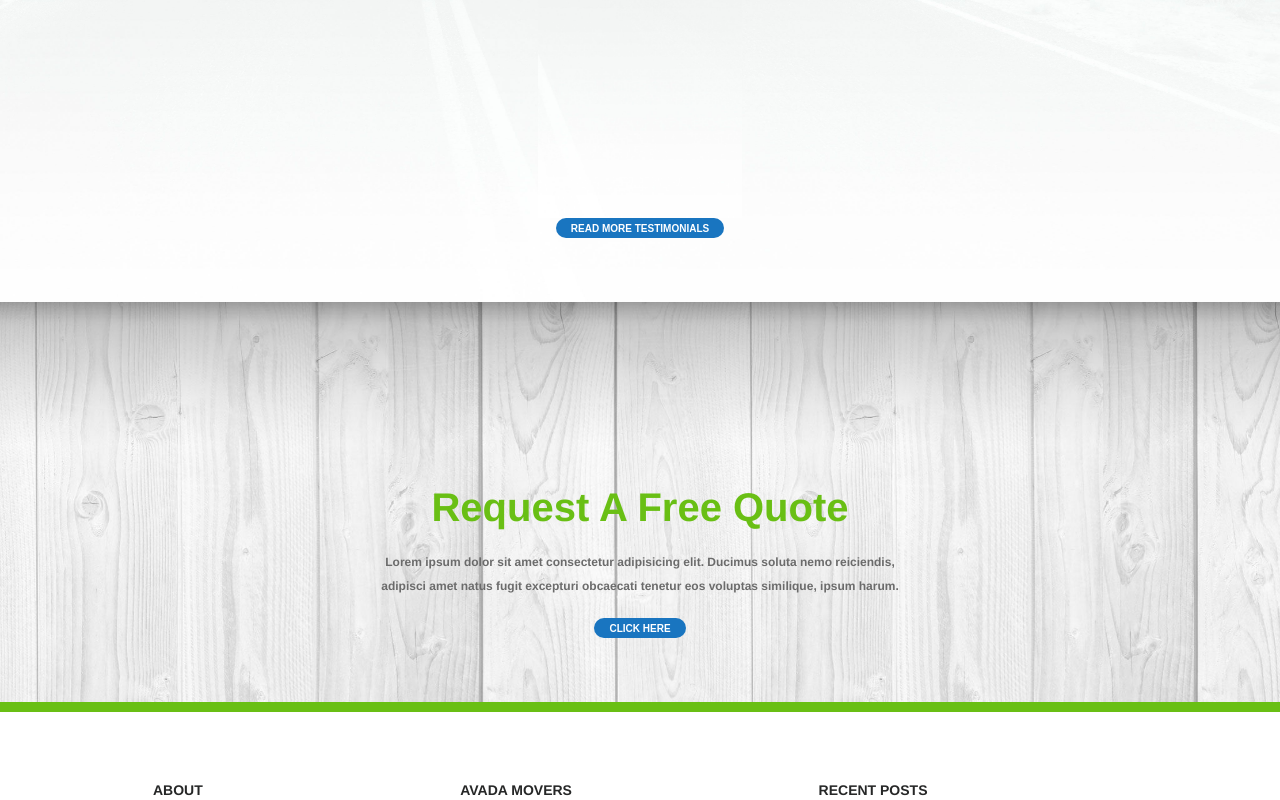
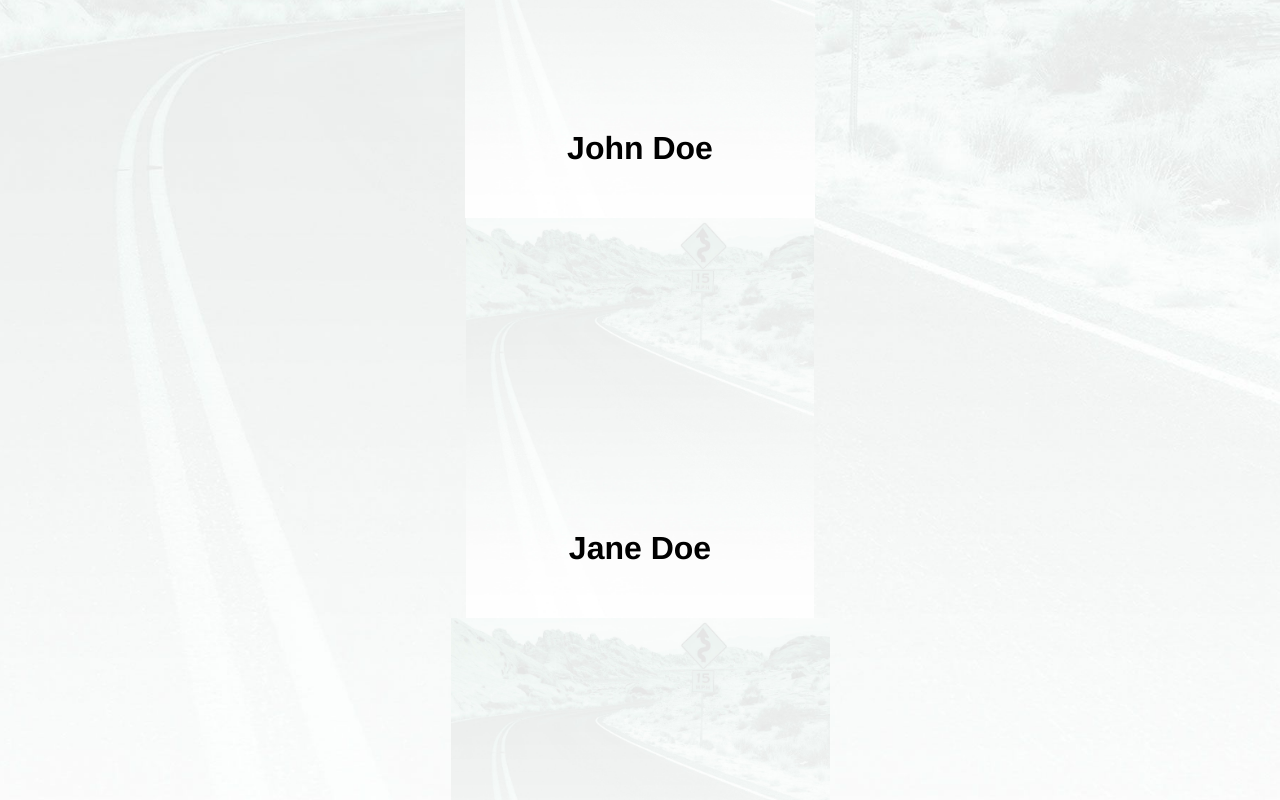
Before and after one commit to larafenny/proj-html-vuejs, a Vue app: page / in a window 1280 px wide. Shown: the part 2300-3100 px from the top of the page. Built offline with nearby package versions, Linux system fonts and the light colour scheme.

Commit message:
created props from main to testimonialsComponent and CardTestimonials

```diff
--- a/src/assets/data/testimonial.json
+++ b/src/assets/data/testimonial.json
@@ -2,16 +2,16 @@
     {
         "image": "@/images/avada-movers-serviceonephoto-final-600x383.jpg",
         "name": "John Doe",
-        "info": "Lorem ipsum, dolor sit amet consectetur adipisicing elit. Provident unde quod aspernatur expedita eos tenetur, fugit voluptate veniam, pariatur culpa saepe a commodi voluptatem eveniet itaque.",
+        "info": "Lorem ipsum, dolor sit amet consectetur adipisicing elit. Provident unde quod aspernatur expedita eos tenetur, fugit voluptate veniam, pariatur culpa saepe a commodi voluptatem eveniet itaque."
     },
     {
         "image": "@/images/avada-movers-servicetwophoto-final.jpg",
         "name": "Jane Doe",
-        "info": "Lorem ipsum, dolor sit amet consectetur adipisicing elit. Provident unde quod aspernatur expedita eos tenetur, fugit voluptate veniam, pariatur culpa saepe a commodi voluptatem eveniet itaque.",
+        "info": "Lorem ipsum, dolor sit amet consectetur adipisicing elit. Provident unde quod aspernatur expedita eos tenetur, fugit voluptate veniam, pariatur culpa saepe a commodi voluptatem eveniet itaque."
     },
     {
         "image": "@/images/avada-movers-servicethreephoto-final.jpg",
         "name": "John Smith",
-        "info": "Lorem ipsum, dolor sit amet consectetur adipisicing elit. Provident unde quod aspernatur expedita eos tenetur, fugit voluptate veniam, pariatur culpa saepe a commodi voluptatem eveniet itaque.",
+        "info": "Lorem ipsum, dolor sit amet consectetur adipisicing elit. Provident unde quod aspernatur expedita eos tenetur, fugit voluptate veniam, pariatur culpa saepe a commodi voluptatem eveniet itaque."
     }
 ]
--- a/src/components/CardTestimonial.vue
+++ b/src/components/CardTestimonial.vue
@@ -1,12 +1,16 @@
 <template>
     <div class="container">
         <img src="" alt="">
+        <h1>{{testimonial.name}}</h1>
     </div>
 </template>
 
 <script>
 export default {
-    name: 'CardTestimonial'
+    name: 'CardTestimonial',
+    props: {
+        testimonial: Object
+    }
 
 }
 </script>
--- a/src/components/MainComponent.vue
+++ b/src/components/MainComponent.vue
@@ -4,7 +4,7 @@
         <AwardComponent />
         <ServiceSolution :services="services" />
         <MoveComponent />
-        <TestimonialComponent />
+        <TestimonialComponent :testimonials="testimonials" />
         <RequestComponent />
     </div>
 </template>
@@ -18,7 +18,7 @@ import TestimonialComponent from './TestimonialComponent.vue'
 import RequestComponent from './RequestComponent.vue'
 
 import services from '/src/assets/data/services'
-
+import testimonials from '/src/assets/data/testimonial'
 
 
 export default {
@@ -32,7 +32,11 @@ export default {
         RequestComponent
     },
     data(){
-        return {services};
+        return {
+            services,
+            testimonials
+        };
+
     },
 
 
--- a/src/components/TestimonialComponent.vue
+++ b/src/components/TestimonialComponent.vue
@@ -2,7 +2,7 @@
     <div class="container">
         <div class="up-title">HAPPY CUSTOMERS</div>
         <div class="title">Testimonials</div>
-        <CardTestimonial />
+        <CardTestimonial v-for="(testimonials, index) in testimonials" :key="index" :testimonial="testimonials"/>
         <button>READ MORE TESTIMONIALS</button>
     </div>
 </template>
@@ -14,6 +14,9 @@ export default {
     name: 'TestimonialComponent',
     components: {
         CardTestimonial
+    },
+    props: {
+        testimonials: Array
     }
 
 }
```
